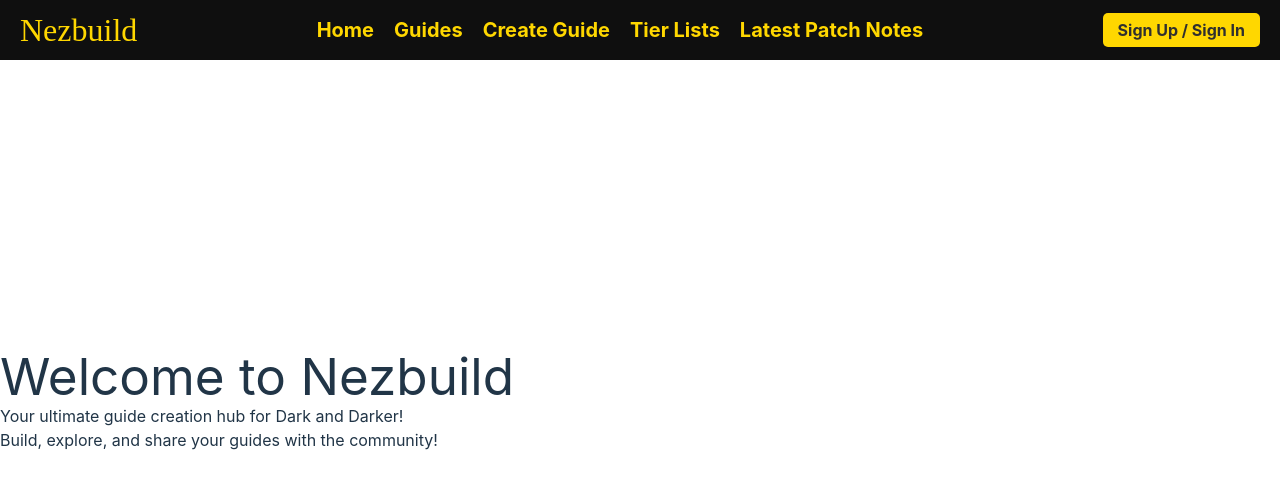
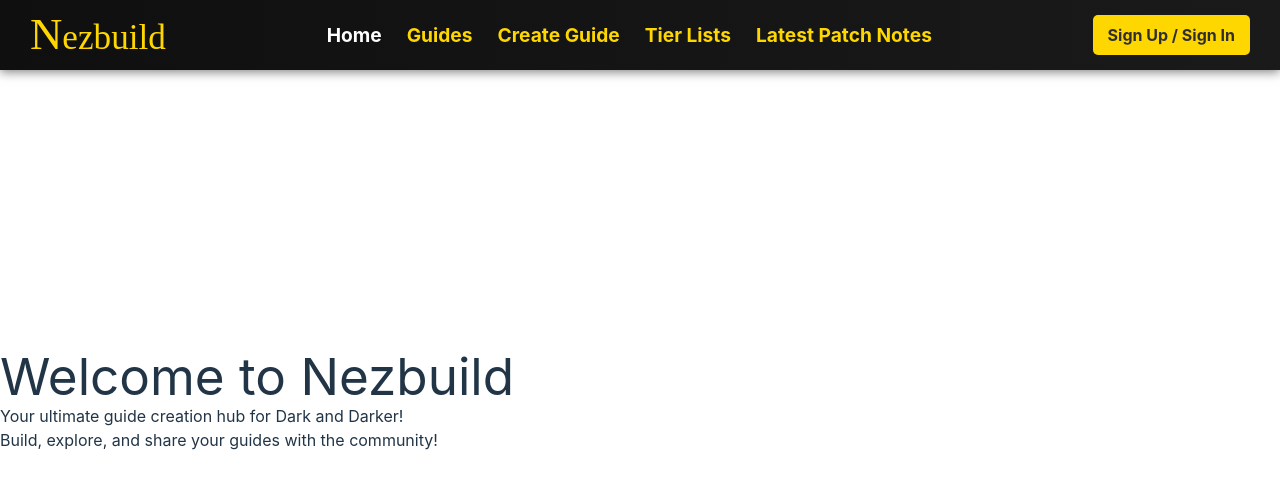
Before and after one commit to Nezbuild/nezbuild, a React (Vite) app: page / in a window 1280 px wide. Shown: the top 488 px of the page. Built offline with nearby package versions, Linux system fonts and the light colour scheme; no server answers.

Commit message:
stat table and navbar

```diff
--- a/src/Components/ClassGearStatsTable.jsx
+++ b/src/Components/ClassGearStatsTable.jsx
@@ -1,25 +1,21 @@
-import React, { useEffect, useState } from 'react';
+import React, { useState, useEffect } from 'react';
 import ClassStats from './ClassStats';
+import styled from 'styled-components';
 
 const ClassGearStatsTable = ({ selectedClass, equippedGear, onStatsUpdate }) => {
-  console.log("Selected Class:", selectedClass);
-  console.log("Equipped Gear:", equippedGear);
-
   if (!selectedClass || !ClassStats[selectedClass]) return null; // Ensure class exists
 
   const baseStats = ClassStats[selectedClass];
-  console.log('BASE STATS', baseStats);
-  // Function to extract perks from equippedGear
-  const extractPerks = () => {
-    return Object.values(equippedGear)
+
+  // Extract perks from equippedGear
+  const extractPerks = () =>
+    Object.values(equippedGear)
       .filter(gear => gear.Type === 'Perk')
       .map(perk => perk.Name);
-  };
 
   const perks = extractPerks();
-  console.log("Extracted Perks:", perks);
 
-  // Function to calculate total stats
+  // Calculate total stats
   const calculateTotalStats = () => {
     let totalStats = { ...baseStats };
     let flatHealthBonus = 0;
@@ -29,8 +25,6 @@ const ClassGearStatsTable = ({ selectedClass, equippedGear, onStatsUpdate }) =>
 
     Object.values(equippedGear).forEach((gear) => {
       if (gear) {
-        console.log("Processing Gear:", gear);
-        // Extract attributes
         if (gear.Attributes) {
           const attributesArray = gear.Attributes.split(',');
           attributesArray.forEach((attr) => {
@@ -42,28 +36,26 @@ const ClassGearStatsTable = ({ selectedClass, equippedGear, onStatsUpdate }) =>
             }
           });
         }
-
-        // Extract flat max health bonus
         if (gear.Other) {
           const flatHealthMatch = gear.Other.match(/(\d+)~?\d*\s*Max Health/);
           if (flatHealthMatch) {
-            flatHealthBonus += parseInt(flatHealthMatch[1]);
+            flatHealthBonus += parseInt(flatHealthMatch[1], 10);
           }
-
-          // Extract percentage max health bonus
           const percentHealthMatch = gear.Other.match(/(\d+)~?\d*%\s*Max Health Bonus/);
           if (percentHealthMatch) {
-            percentHealthBonus += parseInt(percentHealthMatch[1]) / 100;
+            percentHealthBonus += parseInt(percentHealthMatch[1], 10) / 100;
           }
         }
       }
     });
 
-    console.log("Total Strength Added:", addedStrength);
-    console.log("Total Vigor Added:", addedVigor);
-
-    // Apply new health formula using added Strength and Vigor only
-    totalStats.Health = Math.ceil(baseStats.Health + (0.438 * addedStrength) + (1.513 * addedVigor) + flatHealthBonus);
+    // Calculate Health using added Strength and Vigor only
+    totalStats.Health = Math.ceil(
+      baseStats.Health +
+        (0.438 * addedStrength) +
+        (1.513 * addedVigor) +
+        flatHealthBonus
+    );
     totalStats.AddedStrength = addedStrength;
     totalStats.AddedVigor = addedVigor;
 
@@ -84,68 +76,110 @@ const ClassGearStatsTable = ({ selectedClass, equippedGear, onStatsUpdate }) =>
         }
       });
     }
-
-    console.log("Final Total Stats:", totalStats);
     return totalStats;
   };
 
   const [prevStats, setPrevStats] = useState(null);
   const totalStats = calculateTotalStats();
 
-  // ✅ Prevent unnecessary updates
+  // Prevent unnecessary updates
   useEffect(() => {
     if (JSON.stringify(prevStats) !== JSON.stringify(totalStats)) {
       setPrevStats(totalStats);
-      console.log("📤 Sending Stats to Step4:", { ...totalStats, Memory: totalStats.Knowledge - 6 });
-      onStatsUpdate({ ...totalStats, Memory: totalStats.Knowledge - 6 }); // ✅ Include Memory
+      onStatsUpdate({ ...totalStats, Memory: totalStats.Knowledge - 6 });
     }
-  }, [totalStats, onStatsUpdate]);
+  }, [totalStats, onStatsUpdate, prevStats]);
 
   return (
-    <div style={{ marginTop: '20px', padding: '10px', border: '1px solid #FFD700', borderRadius: '10px' }}>
-      <h3>{selectedClass} Stats</h3>
-      <table style={{ width: '100%', borderCollapse: 'collapse', textAlign: 'left' }}>
+    <StatsContainer>
+      <StatsTitle>{selectedClass} Stats</StatsTitle>
+      <StatsTable>
         <thead>
           <tr>
-            <th>Stat</th>
-            <th>Base</th>
-            <th>Gear Bonus</th>
-            <th>Total</th>
+            <TableHeader>Stat</TableHeader>
+            <TableHeader>Base</TableHeader>
+            <TableHeader>Bonus</TableHeader>
+            <TableHeader>Total</TableHeader>
           </tr>
         </thead>
         <tbody>
           {Object.keys(baseStats).map((stat) =>
-            stat !== "Health" && stat !== "Memory" && ( // ✅ Avoid duplicate Health & Memory rows
-              <tr key={stat}>
-                <td>{stat}</td>
-                <td>{baseStats[stat]}</td>
-                <td>{stat === 'Strength' ? totalStats.AddedStrength : stat === 'Vigor' ? totalStats.AddedVigor : totalStats[stat] - baseStats[stat] || 0}</td>
-                <td>{totalStats[stat]}</td>
-              </tr>
+            stat !== 'Health' && stat !== 'Memory' && (
+              <TableRow key={stat}>
+                <TableCell>{stat}</TableCell>
+                <TableCell>{baseStats[stat]}</TableCell>
+                <TableCell>
+                  {stat === 'Strength'
+                    ? totalStats.AddedStrength
+                    : stat === 'Vigor'
+                    ? totalStats.AddedVigor
+                    : totalStats[stat] - baseStats[stat] || 0}
+                </TableCell>
+                <TableCell>{totalStats[stat]}</TableCell>
+              </TableRow>
             )
           )}
-          <tr>
-            <td>Health</td>
-            <td>{Math.ceil(baseStats.Health)}</td>
-            <td>{totalStats.Health - Math.ceil(baseStats.Health)}</td>
-            <td>{totalStats.Health}</td>
-          </tr>
-
-          {/* ✅ Only show Memory if the class has it */}
+          <TableRow>
+            <TableCell>Health</TableCell>
+            <TableCell>{Math.ceil(baseStats.Health)}</TableCell>
+            <TableCell>{totalStats.Health - Math.ceil(baseStats.Health)}</TableCell>
+            <TableCell>{totalStats.Health}</TableCell>
+          </TableRow>
           {baseStats.Memory !== undefined && (
-            <tr>
-              <td>Memory</td>
-              <td>{baseStats.Knowledge-6}</td>
-              <td>{totalStats.Knowledge - 6 - baseStats.Memory}</td>
-              <td>{totalStats.Knowledge - 6}</td>
-            </tr>
+            <TableRow>
+              <TableCell>Memory</TableCell>
+              <TableCell>{baseStats.Knowledge - 6}</TableCell>
+              <TableCell>{totalStats.Knowledge - 6 - baseStats.Memory}</TableCell>
+              <TableCell>{totalStats.Knowledge - 6}</TableCell>
+            </TableRow>
           )}
-
-
         </tbody>
-      </table>
-    </div>
+      </StatsTable>
+    </StatsContainer>
   );
 };
 
 export default ClassGearStatsTable;
+
+// Styled Components
+
+const StatsContainer = styled.div`
+  margin-top: 20px;
+  padding: 10px 15px;
+  border: 1px solid #ffd700;
+  border-radius: 10px;
+  background: #1a1a1a;
+  color: #ffd700;
+  font-family: 'Roboto', sans-serif;
+`;
+
+const StatsTitle = styled.h3`
+  margin-bottom: 10px;
+  font-size: 1.5rem;
+  text-align: center;
+  border-bottom: 1px solid #ffd700;
+  padding-bottom: 5px;
+`;
+
+const StatsTable = styled.table`
+  width: 100%;
+  border-collapse: collapse;
+  font-size: 0.9rem;
+`;
+
+const TableHeader = styled.th`
+  padding: 8px 5px;
+  text-align: left;
+  border-bottom: 1px solid #ffd700;
+`;
+
+const TableRow = styled.tr`
+  &:nth-child(even) {
+    background: rgba(255, 215, 0, 0.1);
+  }
+`;
+
+const TableCell = styled.td`
+  padding: 8px 5px;
+  border-bottom: 1px solid #333;
+`;
--- a/src/Components/Navbar.jsx
+++ b/src/Components/Navbar.jsx
@@ -28,13 +28,15 @@ const Navbar = () => {
 
   return (
     <NavBarContainer>
-      <Logo to="/"><span style={{ fontFamily: "'Dancing Script', cursive" }}>N</span>ezbuild</Logo>
+      <Logo to="/">
+        <LogoHighlight>N</LogoHighlight>ezbuild
+      </Logo>
       <NavLinks>
-        <NavLink to="/" active={location.pathname === '/'}>Home</NavLink>
-        <NavLink to="/Guides" active={location.pathname === '/Guides'}>Guides</NavLink>
-        <NavLink to="/create-guide" active={location.pathname === '/create-guide'}>Create Guide</NavLink>
-        <NavLink to="/tier-lists" active={location.pathname === '/tier-lists'}>Tier Lists</NavLink>
-        <NavLink to="/latest-patch" active={location.pathname === '/latest-patch'}>Latest Patch Notes</NavLink>
+        <NavLink to="/" $active={location.pathname === '/'}>Home</NavLink>
+        <NavLink to="/Guides" $active={location.pathname === '/Guides'}>Guides</NavLink>
+        <NavLink to="/create-guide" $active={location.pathname === '/create-guide'}>Create Guide</NavLink>
+        <NavLink to="/tier-lists" $active={location.pathname === '/tier-lists'}>Tier Lists</NavLink>
+        <NavLink to="/latest-patch" $active={location.pathname === '/latest-patch'}>Latest Patch Notes</NavLink>
       </NavLinks>
       <AuthLinks>
         {user ? (
@@ -53,56 +55,73 @@ const Navbar = () => {
 export default Navbar;
 
 // Styled Components
-const NavBarContainer = styled.div`
+const NavBarContainer = styled.nav`
   position: fixed;
   top: 0;
   left: 0;
   width: 100%;
-  height: 60px;
-  background-color: #0F0F0F;
-  color: #FFD700;
+  height: 70px;
+  background: linear-gradient(90deg, #0F0F0F, #1A1A1A);
+  box-shadow: 0 2px 10px rgba(0, 0, 0, 0.5);
   z-index: 1000;
   display: flex;
+  align-items: center;
   justify-content: space-between;
-  align-items: center;
-  padding: 0 20px;
+  padding: 0 30px;
+  color: #FFD700;
 `;
 
 const Logo = styled(Link)`
-  font-size: 2rem;
+  font-size: 2.2rem;
   font-family: 'Playfair Display', serif;
   text-decoration: none;
   color: #FFD700;
   cursor: pointer;
-
+  transition: color 0.3s;
   &:hover {
     color: #FFFFFF;
   }
 `;
 
+const LogoHighlight = styled.span`
+  font-family: 'Dancing Script', cursive;
+  font-size: 2.8rem;
+`;
+
 const NavLinks = styled.div`
   display: flex;
-  gap: 20px;
+  gap: 25px;
 `;
 
-const NavLink = styled(Link).attrs((props) => ({
-    // Prevent `active` from being passed to the DOM
-    active: undefined,
-  }))`
+const NavLink = styled(Link)`
   text-decoration: none;
-    color: ${({ active }) => (active ? '#FFFFFF' : '#FFD700')};
-    font-size: 1.25rem;
+  color: ${({ $active }) => ($active ? '#FFFFFF' : '#FFD700')};
+  font-size: 1.2rem;
   font-weight: bold;
-
+  position: relative;
+  transition: color 0.3s;
   &:hover {
     color: #FFFFFF;
+  }
+  &:after {
+    content: "";
+    position: absolute;
+    left: 0;
+    bottom: -4px;
+    width: 0%;
+    height: 2px;
+    background: #FFD700;
+    transition: width 0.3s;
+  }
+  &:hover:after {
+    width: 100%;
   }
 `;
 
 const AuthLinks = styled.div`
   display: flex;
   align-items: center;
-  gap: 15px;
+  gap: 20px;
 `;
 
 const AuthButton = styled.button`
@@ -112,16 +131,15 @@ const AuthButton = styled.button`
   font-weight: bold;
   border: none;
   border-radius: 5px;
-  padding: 5px 15px;
+  padding: 8px 15px;
   cursor: pointer;
-
+  transition: background-color 0.3s;
   &:hover {
     background-color: #FFFFFF;
-    color: #2F2F2F;
   }
 `;
 
 const UserDisplay = styled.div`
+  font-size: 1.1rem;
   color: #FFD700;
-  font-size: 1.1rem;
 `;
--- a/src/Styles/GlobalStyle.js
+++ b/src/Styles/GlobalStyle.js
@@ -14,7 +14,7 @@ const GlobalStyle = createGlobalStyle`
 
   body {
     margin: 0;
-    padding: 0;
+    padding: 50px;
     background-color: #000000;  /* Black background */
     color: #FFBF00;  /* Gold text */
     font-family: 'Poppins', sans-serif;
```
Lines whose indentation alone changed are shown as unchanged.
